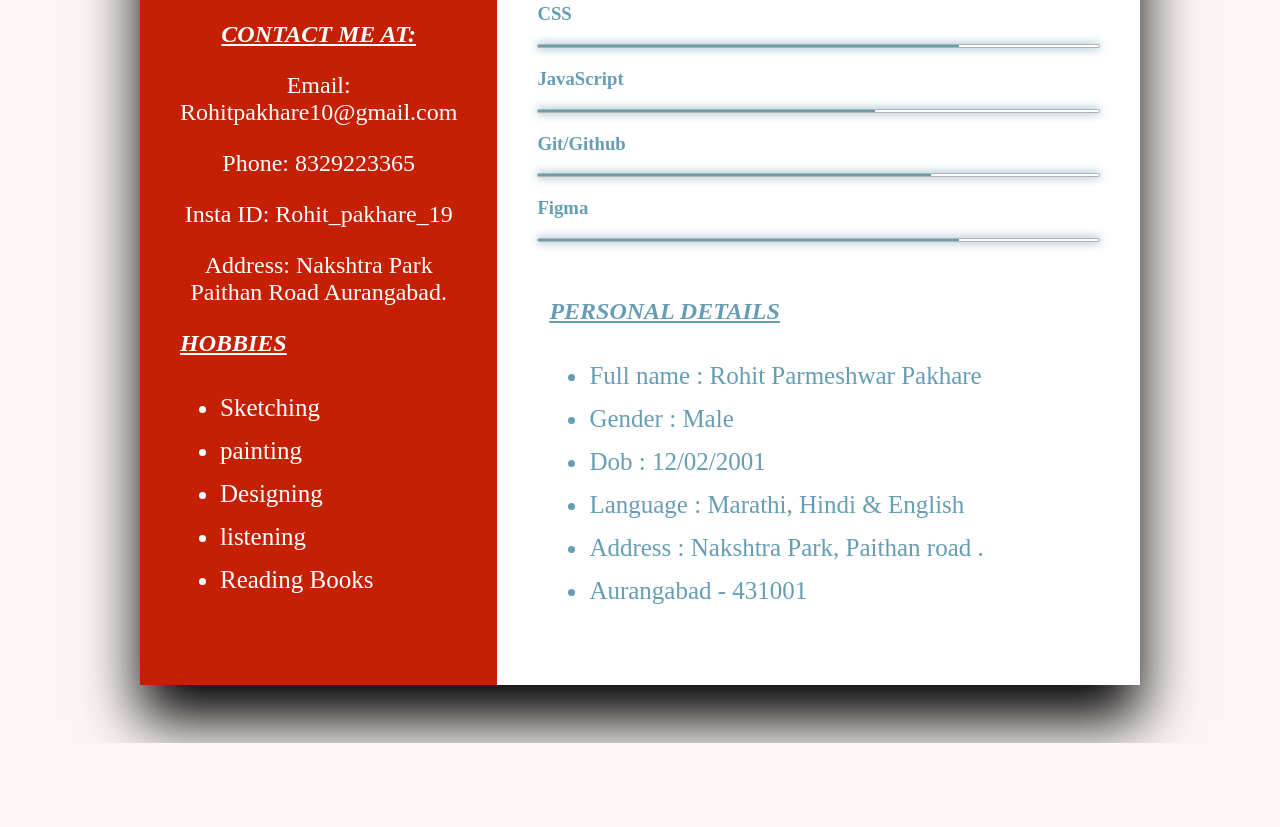
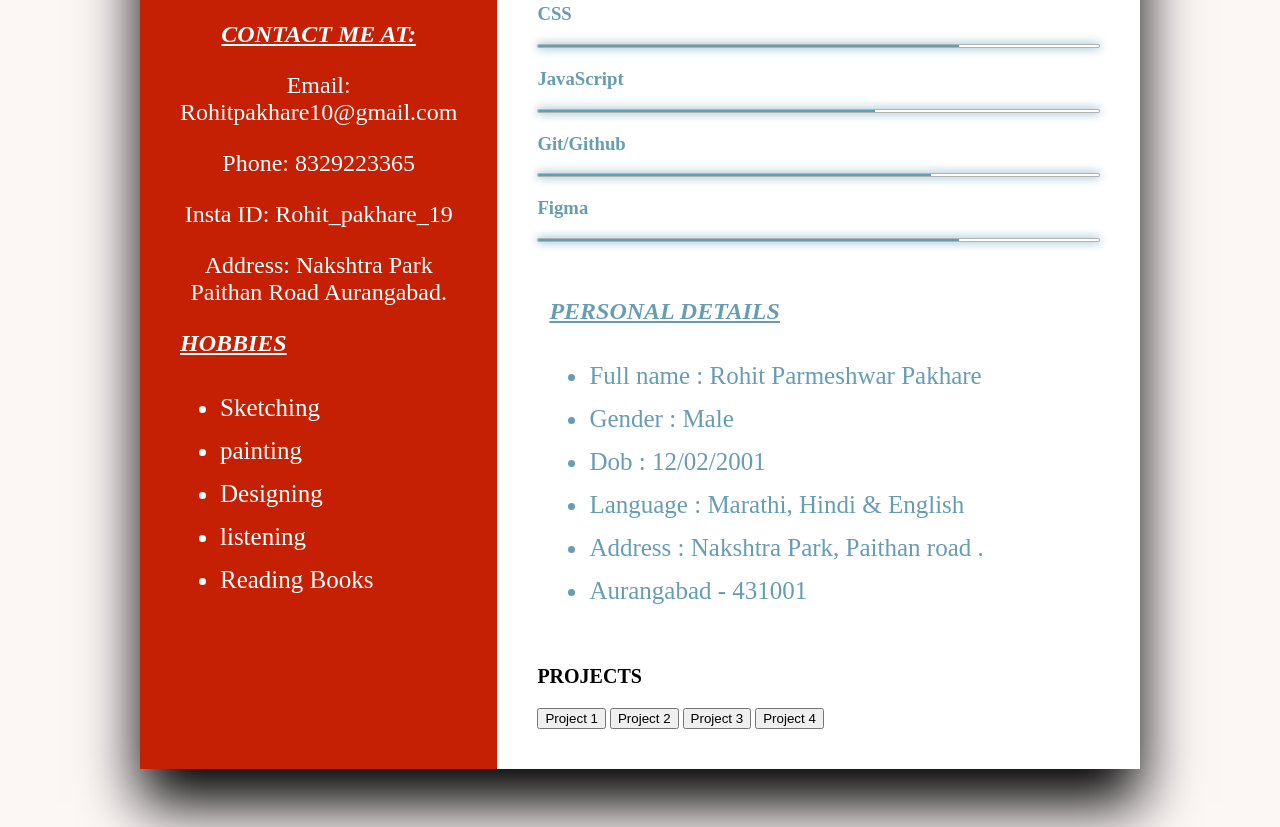
Before and after one commit to rohit7533king/My-Resume-github.io, a plain HTML site: page index.html in a window 1280 px wide. Shown: the part 565-1392 px from the top of the page. Before the commit the page ends 1308 px from the top, so only its background shows below. Drawn offline with Linux system fonts and the light colour scheme.

Commit message:
Update index.html

```diff
--- a/index.html
+++ b/index.html
@@ -6,6 +6,8 @@
     <meta name="viewport" content="width=device-width, initial-scale=1.0">
     <title>Rohit's Resume</title>
     <link rel="stylesheet" href="styles.css">
+    <script src="script.js"></script>
+
 </head>
 <body>
     <div class="resume">
@@ -90,11 +92,16 @@
                         <li>Aurangabad - 431001</li>
                     </ul>
                 </div>
-
-
-
+              <div class="resume_Projects">
+                       <div class="title">
+                            <p class="bold">Projects</p>
+                        </div>
+                        <button class="button" onClick="welcome()">Project 1</button>
+                        <button class="button" onClick="myfunc()">Project 2</button>
+                        <button class="button" onClick="newfunc()">Project 3</button>
+                        <button class="button" onClick="oldfunc()">Project 4</button>
+                </div>
         </div>
-
     </div>
 
 </body>
```
